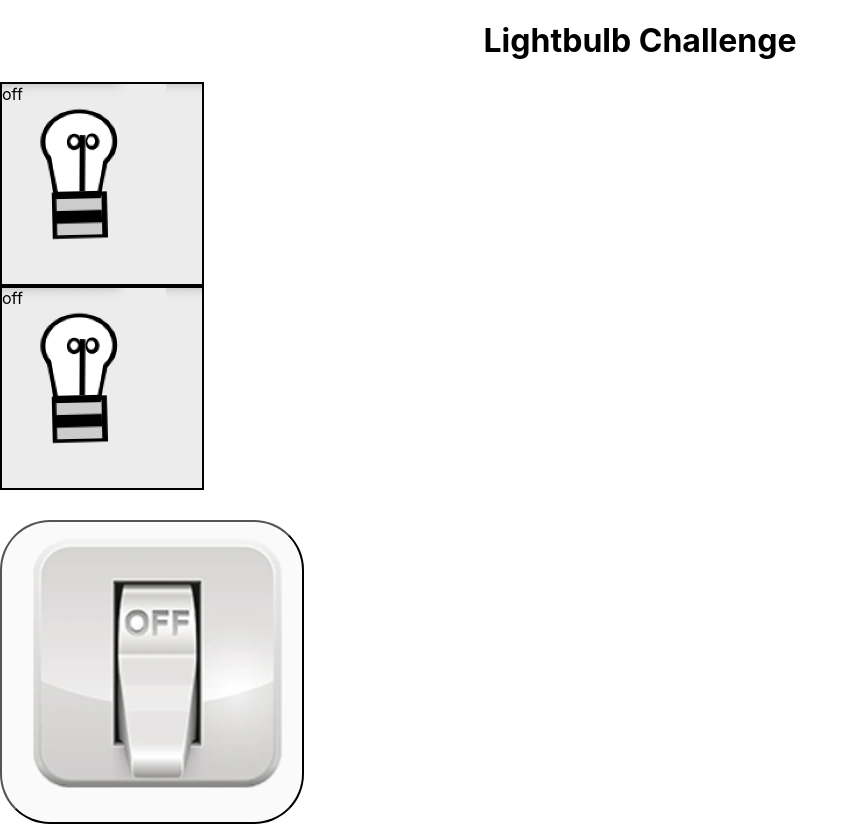
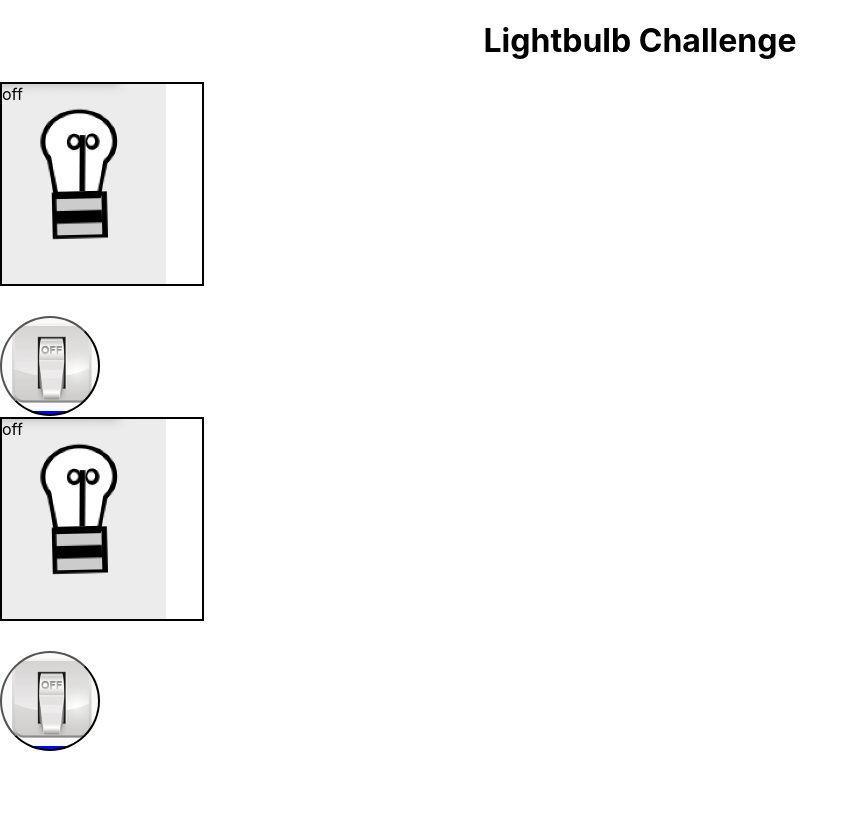
Before and after one commit to learn-academy-2022-hotel/lightbulb-nvencer98, a React (Create React App) app: page / in a window 1280 px wide. Shown: the whole page, without its empty margins (0-859 px from the left). After the commit the page ends 800 px from the top, so only its background shows below. Built offline with nearby package versions, Linux system fonts and the light colour scheme; the HTML template or start-up script is replaced by a standard one.

Commit message:
finshed last reg challenge

```diff
--- a/src/App.css
+++ b/src/App.css
@@ -9,8 +9,9 @@ h1 {
   background-color: white;
 }
 button {
-  padding: 150px 150px;
-  background-color: yellow;
+  height: 100px;
+  width: 100px;
+  background-color: blue;
   border-radius: 50px;
   font-size: 22px;
   margin-top: 30px
--- a/src/App.js
+++ b/src/App.js
@@ -11,7 +11,7 @@ const App = () => {
       <h1>Lightbulb Challenge</h1>
       <LightSwitch/>
       <LightSwitch/>
-      <SwitchButton/>
+
     </>
   )
 }
--- a/src/components/LightSwitch.js
+++ b/src/components/LightSwitch.js
@@ -1,9 +1,11 @@
 import React, { useState } from "react"
 import lightOn from '../assets/lightOn.png'
 import lightOff from '../assets/lightOff.png'
+import switchOn from '../assets/switchOn.png'
+import switchOff from '../assets/switchOff.png'
 
 
-const LightSwitch = (props) => {
+const LightSwitch = () => {
   const [lightSwitchStatus, setLightSwitchStatus] = useState("off")
 
   const handleClick = () => {
@@ -15,13 +17,16 @@ const LightSwitch = (props) => {
   return (
     <>
       <div
-        onClick={handleClick}
-        style={{backgroundImage: lightSwitchStatus === "on"? "url("+lightOn+")" : "url("+lightOff+")", backgroundSize: "contain"}}
+
+        style={{backgroundImage: lightSwitchStatus === "on"? "url("+lightOn+")" : "url("+lightOff+")", backgroundSize: "contain",backgroundRepeat:"no-repeat"}}
         className="lightbulb"
       >
         {lightSwitchStatus}
       </div>
-
+      <div>
+      <button onClick={handleClick}
+          style={{backgroundImage: lightSwitchStatus === "on"? "url("+switchOn+" )" : "url("+switchOff+")", backgroundSize: "contain",backgroundRepeat:"no-repeat"}} ></button>
+      </div>
     </>
   )
 }
--- a/src/components/SwitchButton.js
+++ b/src/components/SwitchButton.js
@@ -1,18 +1,25 @@
 import React, { useState } from "react"
 import switchOn from '../assets/switchOn.png'
 import switchOff from '../assets/switchOff.png'
+import handleClick from "../components/LightSwitch"
 
 const SwitchButton = ()=> {
 
-    const [switchButton, setSwitchButton] = useState("off")
-    const click = () => {
-    switchButton === "off"? setSwitchButton("on")
-    :setSwitchButton("off")
+    // const [switchButton, setSwitchButton] = useState("off")
+    // const click = () => {
+    // switchButton === "off"? setSwitchButton("on")
+    // :setSwitchButton("off")
+    // }
+    const [lightSwitchStatus, setLightSwitchStatus] = useState("off")
+
+    const handleClick = () => {
+      lightSwitchStatus === "off"? setLightSwitchStatus("on")
+      :setLightSwitchStatus("off")
     }
 
     return (
-        <button onClick={click}
-          style={{backgroundImage: switchButton === "on"? "url("+switchOn+" )" : "url("+switchOff+")", backgroundSize: "contain"}} ></button>
+        <button onClick={handleClick}
+          style={{backgroundImage: lightSwitchStatus === "on"? "url("+switchOn+" )" : "url("+switchOff+")", backgroundSize: "contain"}} ></button>
     )
 
 }
```
